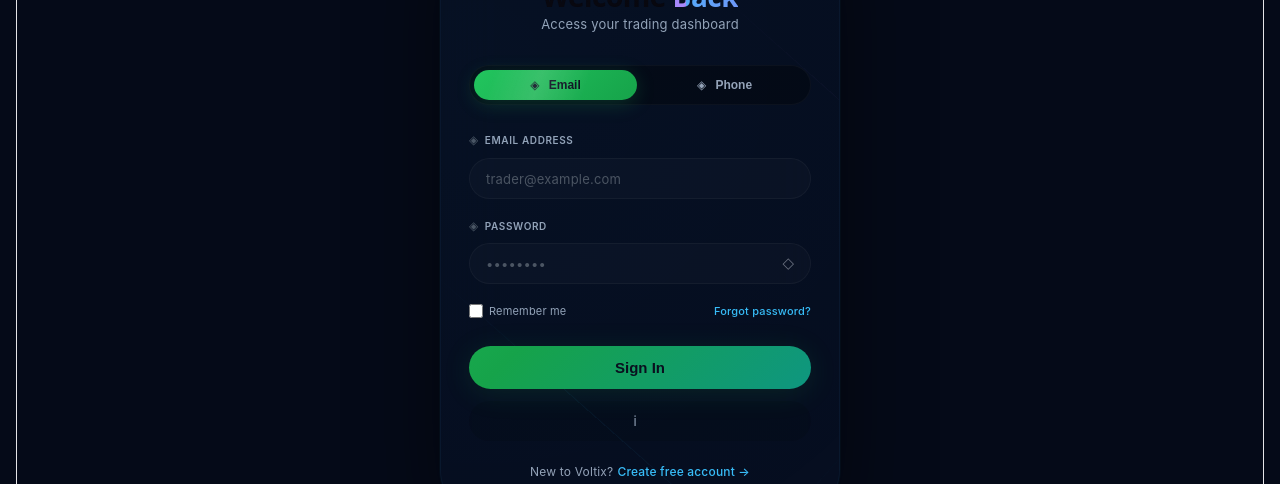
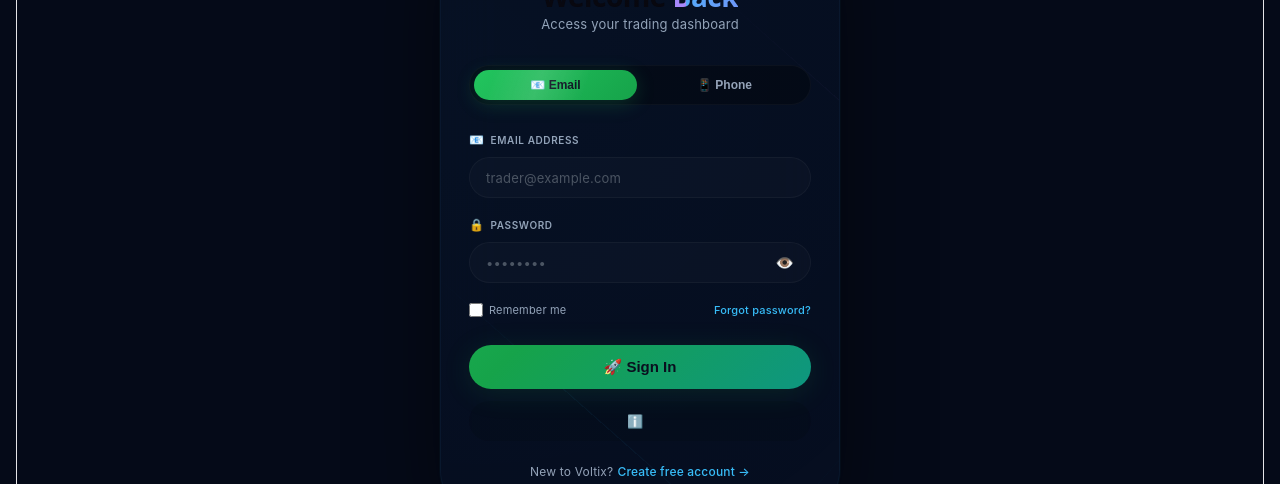
Before and after one commit to skilli-creator/Voltix-traders, a React (Vite) app: page /login in a window 1280 px wide. Shown: the part 226-710 px from the top of the page. Built offline with nearby package versions, Linux system fonts and the light colour scheme.

Commit message:
marktdash

```diff
--- a/src/pages/Login.jsx
+++ b/src/pages/Login.jsx
@@ -147,6 +147,7 @@ const FloatingFormContainer = styled.div`
   z-index: 2;
   animation: ${floatIn} 0.9s cubic-bezier(0.16, 1, 0.3, 1);
 
+  /* Phone: floating card with shadow */
   @media (max-width: 768px) {
     max-width: 100%;
     padding: 0 8px;
@@ -166,6 +167,7 @@ const FormCard = styled.div`
   position: relative;
   overflow: hidden;
 
+  /* Animated gradient border */
   &::before {
     content: '';
     position: absolute;
@@ -189,6 +191,7 @@ const FormCard = styled.div`
     pointer-events: none;
   }
 
+  /* Top glow */
   &::after {
     content: '';
     position: absolute;
@@ -201,6 +204,7 @@ const FormCard = styled.div`
     border-radius: 0 0 4px 4px;
   }
 
+  /* Floating shimmer overlay */
   .shimmer-overlay {
     position: absolute;
     top: -50%;
@@ -359,15 +363,9 @@ const ToggleOption = styled.button`
     animation: ${props => props.active ? slideGlow : 'none'} 3s ease-in-out infinite;
   }
 
-  .toggle-icon {
-    margin-right: 6px;
-    font-size: 12px;
-  }
-
   @media (max-width: 480px) {
     padding: 6px 8px;
     font-size: 11px;
-    .toggle-icon { font-size: 10px; }
   }
 `;
 
@@ -400,7 +398,6 @@ const FloatingLabel = styled.label`
 
   .icon {
     font-size: 12px;
-    color: #4b5563;
   }
 
   @media (max-width: 480px) {
@@ -466,6 +463,20 @@ const PremiumInput = styled.input`
     padding: 9px 12px;
     font-size: 13px;
     &::placeholder { font-size: 12px; }
+  }
+`;
+
+// ============================================
+// SPLIT ROW - PHONE OPTIMIZED
+// ============================================
+const SplitRow = styled.div`
+  display: grid;
+  grid-template-columns: 1fr 1fr;
+  gap: 12px;
+
+  @media (max-width: 480px) {
+    grid-template-columns: 1fr 1fr;
+    gap: 8px;
   }
 `;
 
@@ -653,10 +664,6 @@ const ResendButton = styled.button`
   justify-content: center;
   gap: 6px;
 
-  .btn-icon {
-    font-size: 12px;
-  }
-
   &:hover:not(:disabled) {
     transform: translateY(-2px);
     box-shadow: 0 8px 28px rgba(59, 130, 246, 0.2);
@@ -673,7 +680,6 @@ const ResendButton = styled.button`
     padding: 7px;
     font-size: 11px;
     border-radius: 20px;
-    .btn-icon { font-size: 10px; }
   }
 `;
 
@@ -791,7 +797,7 @@ const Login = () => {
           localStorage.setItem('tempUserId', resendUserId);
         }
 
-        setMessage('New code sent! Redirecting...');
+        setMessage('✅ New code sent! Redirecting...');
         setMessageColor('#22c55e');
         setIsError(false);
         setIsLoading(false);
@@ -801,7 +807,7 @@ const Login = () => {
           navigate('/verify');
         }, 1500);
       } else {
-        setMessage(`${data.error || 'Failed to resend'}`);
+        setMessage(`❌ ${data.error || 'Failed to resend'}`);
         setMessageColor('#f87171');
         setIsError(true);
         setIsLoading(false);
@@ -893,12 +899,12 @@ const Login = () => {
           setResendEmail(identifier);
           setResendUserId(data.user_id || null);
           setShowResendButton(true);
-          setMessage(errorMsg);
+          setMessage(`⚠️ ${errorMsg}`);
           setMessageColor('#fbbf24');
           setIsError(false);
           setIsLoading(false);
         } else {
-          setMessage(`${errorMsg || 'Login failed'}`);
+          setMessage(`❌ ${errorMsg || 'Login failed'}`);
           setMessageColor('#f87171');
           setIsError(true);
           setIsLoading(false);
@@ -946,14 +952,14 @@ const Login = () => {
               onClick={() => handleMethodToggle('email')}
             >
               <span className="toggle-shimmer" />
-              <span className="toggle-icon">◈</span> Email
+              📧 Email
             </ToggleOption>
             <ToggleOption
               active={activeMethod === 'phone'}
               onClick={() => handleMethodToggle('phone')}
             >
               <span className="toggle-shimmer" />
-              <span className="toggle-icon">◈</span> Phone
+              📱 Phone
             </ToggleOption>
           </ToggleWrapper>
 
@@ -961,7 +967,7 @@ const Login = () => {
             {activeMethod === 'email' ? (
               <InputGroup>
                 <FloatingLabel>
-                  <span className="icon">◈</span> Email Address
+                  <span className="icon">📧</span> Email Address
                 </FloatingLabel>
                 <PremiumInputWrapper>
                   <PremiumInput
@@ -977,7 +983,7 @@ const Login = () => {
             ) : (
               <InputGroup>
                 <FloatingLabel>
-                  <span className="icon">◈</span> Phone Number
+                  <span className="icon">📞</span> Phone Number
                 </FloatingLabel>
                 <PremiumInputWrapper>
                   <PremiumInput
@@ -994,7 +1000,7 @@ const Login = () => {
 
             <InputGroup>
               <FloatingLabel>
-                <span className="icon">◈</span> Password
+                <span className="icon">🔒</span> Password
               </FloatingLabel>
               <PremiumInputWrapper>
                 <PremiumInput
@@ -1020,7 +1026,7 @@ const Login = () => {
                     padding: '4px',
                   }}
                 >
-                  {showPassword ? '◈' : '◇'}
+                  {showPassword ? '🙈' : '👁️'}
                 </button>
               </PremiumInputWrapper>
             </InputGroup>
@@ -1043,21 +1049,21 @@ const Login = () => {
               <div className="btn-shimmer" />
               <div className="btn-glow" />
               <div className="btn-content">
-                {isLoading ? 'Signing In...' : 'Sign In'}
+                {isLoading ? '⏳ Signing In...' : '🚀 Sign In'}
               </div>
             </PremiumButton>
           </Form>
 
           <PremiumMessage color={messageColor} isError={isError}>
             <span className="msg-icon">
-              {isError ? '✗' : messageColor === '#22c55e' ? '✓' : messageColor === '#fbbf24' ? '!' : 'i'}
+              {isError ? '❌' : messageColor === '#22c55e' ? '✅' : messageColor === '#fbbf24' ? '⚠️' : 'ℹ️'}
             </span>
             {message || '\u00A0'}
           </PremiumMessage>
 
           {showResendButton && (
             <ResendButton onClick={handleResendVerification} disabled={isLoading}>
-              <span className="btn-icon">◈</span> Resend Verification Code
+              📧 Resend Verification Code
             </ResendButton>
           )}
 
```
